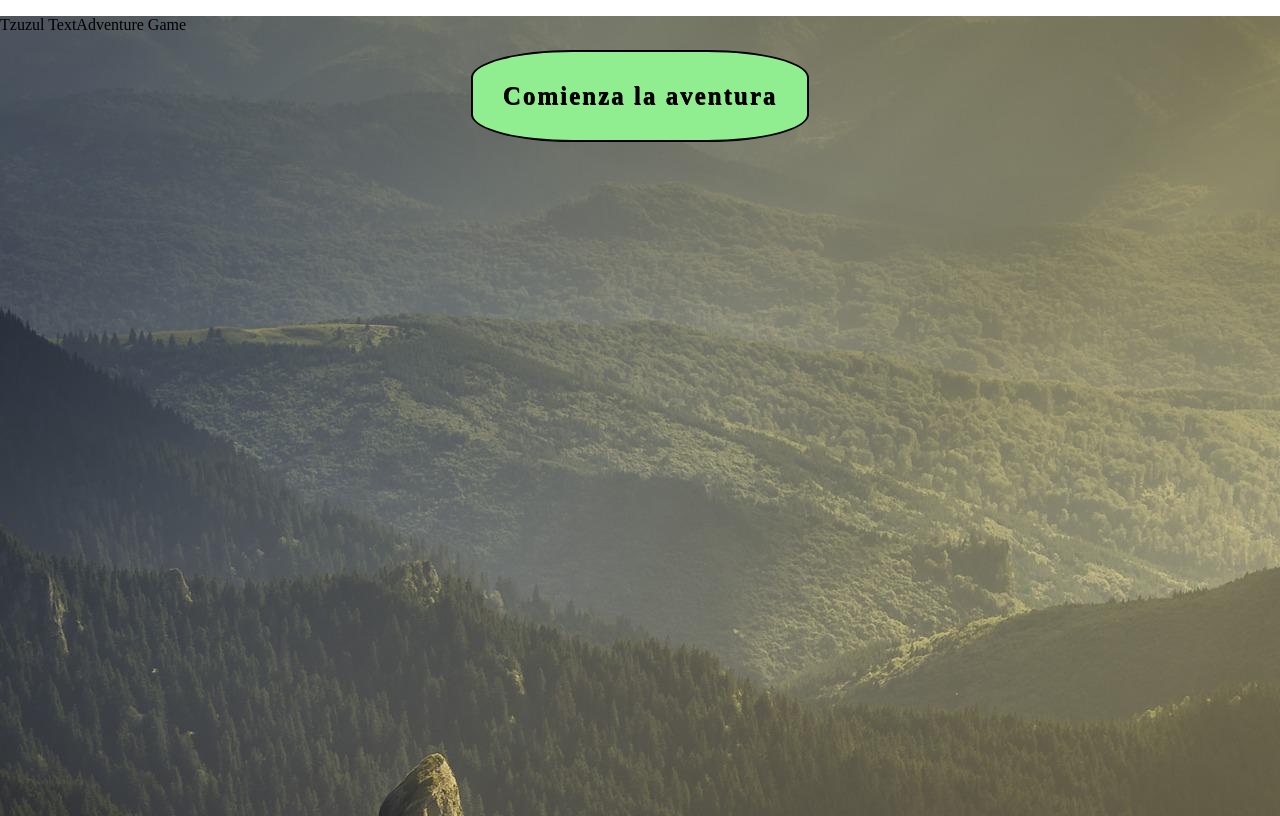
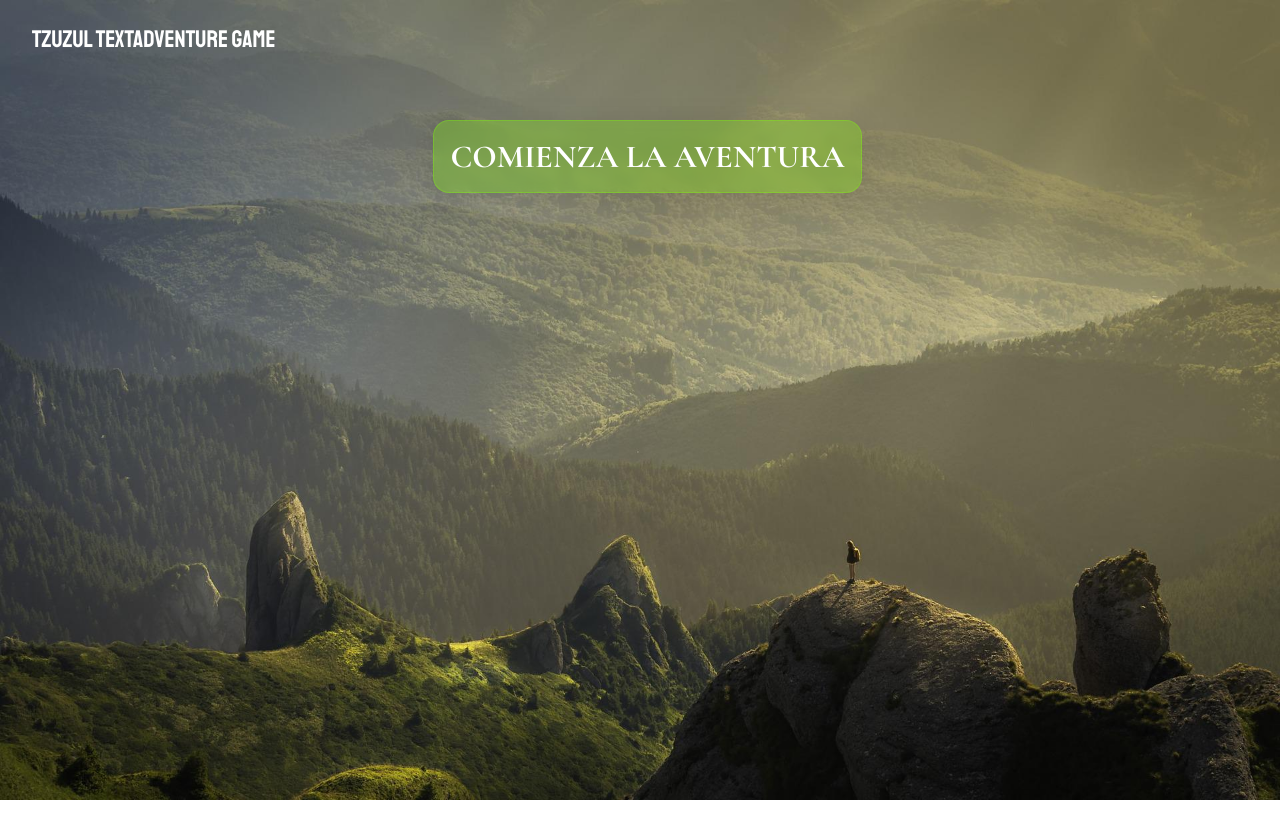
Before and after one commit to NathalyStudio/TextAdventure, a plain HTML site: page index.html in a window 1280 px wide. Drawn offline with Linux system fonts and the light colour scheme.

Commit message:
added styles and indexado

```diff
--- a/index.html
+++ b/index.html
@@ -1,11 +1,13 @@
 <!DOCTYPE html>
-<html lang="en" >
+<html lang="en">
+
 <head>
     <meta charset="UTF-8">
-  <title>CodePen - JavaScript text game using prompt and alert boxes:)</title>
+    <title>Text Adventure by Andreina and Mauricio</title>
     <link rel="stylesheet" href="./style.css">
 
 </head>
+
 <body>
     <main class="main">
         <header class="header">
@@ -19,7 +21,8 @@
 
     </main>
 
-  <script  src="./script.js"></script>
+    <script src="./script.js"></script>
 
 </body>
+
 </html>
--- a/style.css
+++ b/style.css
@@ -52,29 +52,44 @@ body {
     padding: 0;
     margin: 0;
 }
-.main{
+
+.main {
     background-image: url(./adventure-gdf8f4a4b7_1920.jpg);
     height: 100vh;
+    background-repeat: no-repeat;
+    background-size: cover;
+}
 
+.header {
+    font-family: Staatliches, 'Lucida Sans', 'Lucida Sans Regular', 'Lucida Grande', 'Lucida Sans Unicode', Geneva, Verdana, sans-serif;
+    margin: 0 2rem 10px 2rem;
+    color: #fff;
+    text-transform: uppercase;
+    font-weight: 500;
+    overflow: hidden;
+    font-size: 1.5rem;
 }
 
 .game-button {
-    padding: 30px;
-    font-size: 25px;
-    font-weight: bolder;
-    background-color: lightgreen;
-    border-radius: 30%;
-    border: 2px solid black;
-    font-family: 'Droid Serif', serif;
-    letter-spacing: 2px;
-    text-shadow: 0.5px 0.5px 0.5px black;
-    margin-bottom: 100px;
-
+    margin-top: 1em;
+    margin-right: 5px;
+    margin-left: 20px;
+    background: rgba(127, 255, 0, 0.28);
+    border-radius: 16px;
+    box-shadow: 0 4px 30px rgba(0, 0, 0, 0.1);
+    backdrop-filter: blur(5px);
+    -webkit-backdrop-filter: blur(5px);
+    border: 1px solid rgba(127, 255, 0, 0.3);
+    padding: 1rem;
+    font-size: 2rem;
+    font-family: 'Cormorant Garamond', Arial, Helvetica, sans-serif;
+    font-weight: 700;
+    text-transform: uppercase;
+    color: #fff;
 }
 
 .game-text {
-  text-align:center;
+    text-align: center;
     margin-bottom: 50px;
     margin-top: -50px;
-
 }
```
Lines whose indentation alone changed are shown as unchanged.
